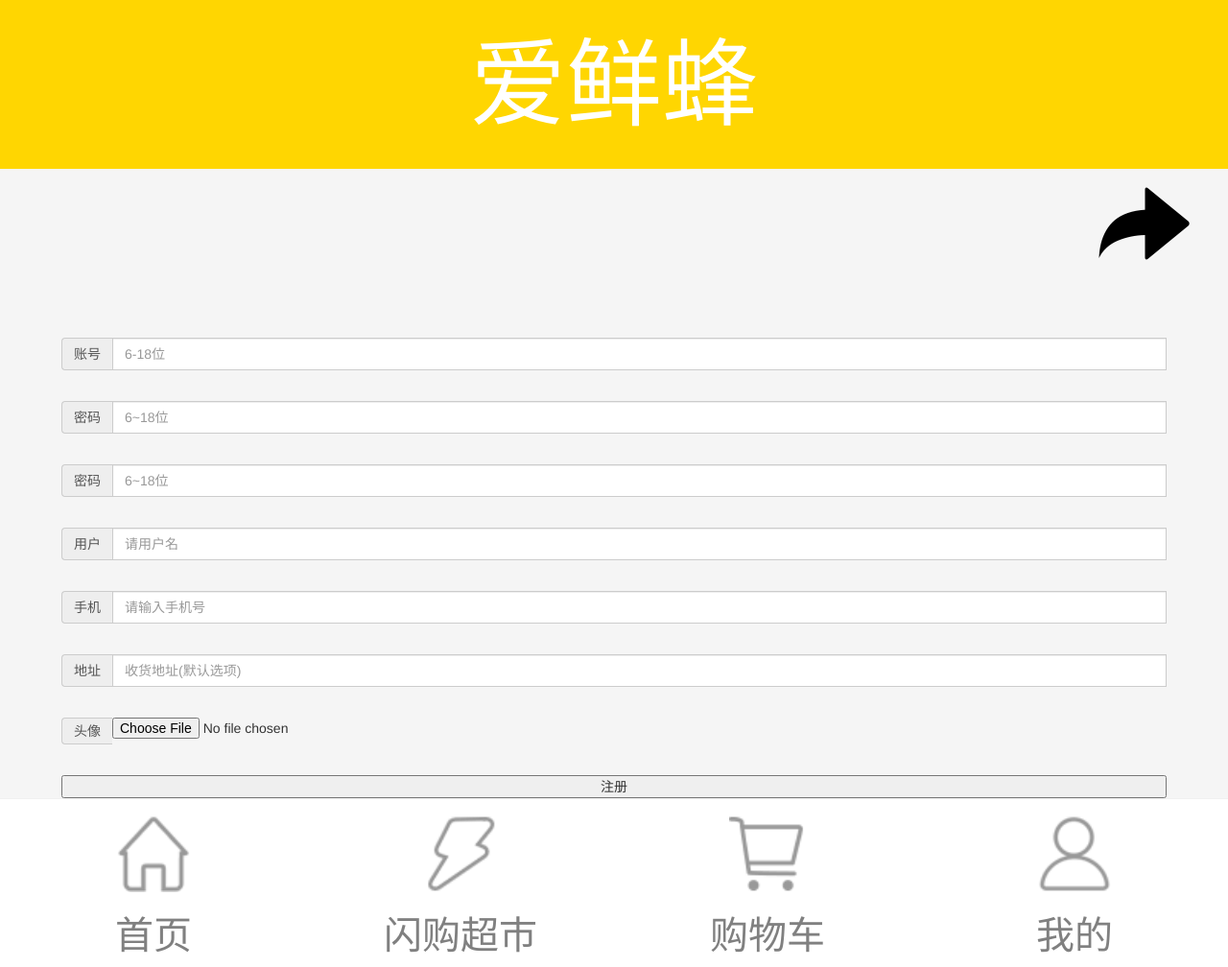
After one commit to peihengzhuo/AXF, a Django app: page /registe/ in a window 1280 px wide. The commit adds this page. Shown: the whole page at 96% size. Run offline with Django 3.2, Linux system fonts and the light colour scheme; some libraries are stand-ins or nearby versions.

Commit message:
登录注册基本完成

```diff
--- a/AXF/settings.py
+++ b/AXF/settings.py
@@ -127,3 +127,5 @@ STATIC_URL = '/static/'
 STATICFILES_DIRS = [
     os.path.join(BASE_DIR, 'static')
 ]
+
+MEDIA_ROOT = os.path.join(BASE_DIR, 'static/uploads')
--- a/axf/urls.py
+++ b/axf/urls.py
@@ -8,4 +8,9 @@ urlpatterns = [
     url(r'^market/(\d+)/(\d+)/(\d+)/$', views.market, name='market'),
     url(r'^cart/$', views.cart, name='cart'),
     url(r'^mine/$', views.mine, name='mine'),
+
+    url(r'^registe/$', views.registe, name='registe'),
+    url(r'^checkaccount/$', views.checkaccount, name='checkaccount'),
+    url(r'^logout/$', views.logout, name='logout'),
+    url(r'^login/$', views.login, name='login'),
 ]
--- a/axf/views.py
+++ b/axf/views.py
@@ -1,7 +1,13 @@
-from django.shortcuts import render
+import hashlib
+import os
+import uuid
+
+from django.http import HttpResponse, JsonResponse
+from django.shortcuts import render, redirect
 
 # Create your views here.
-from axf.models import Wheel, Nav, Mustbuy, Shop, MainShow, Foodtypes, Goods
+from AXF import settings
+from axf.models import Wheel, Nav, Mustbuy, Shop, MainShow, Foodtypes, Goods, User
 
 
 def home(request):
@@ -79,4 +85,97 @@ def cart(request):
 
 
 def mine(request):
-    return render(request, 'mine/mine.html')
+    token = request.session.get('token')
+
+    responseData = {}
+
+    if token:
+        user = User.objects.get(token=token)
+        responseData['name'] = user.name
+        responseData['rank'] = user.rank
+        responseData['img'] = '/static/uploads/' + user.img
+        responseData['isLogin'] = 1
+    else:
+        responseData['name'] = '未登录'
+        responseData['rank'] = '暂无等级'
+        responseData['img'] = '/static/uploads/axf.png'
+    return render(request, 'mine/mine.html', context=responseData)
+
+
+def genarate_password(param):
+    sha = hashlib.sha256()
+    sha.update(param.encode('utf-8'))
+    return sha.hexdigest()
+
+
+def registe(request):
+
+    if request.method == 'GET':
+        return render(request, 'mine/registe.html')
+    elif request.method == 'POST':
+
+        user = User()
+        user.account = request.POST.get('account')
+        user.password = genarate_password(request.POST.get('password'))
+        user.name = request.POST.get('name')
+        user.phone = request.POST.get('phone')
+        user.addr = request.POST.get('addr')
+        # user.img = 'axf.png'
+
+        imgName = user.account + '.png'
+        imagePath = os.path.join(settings.MEDIA_ROOT, imgName)
+        file = request.FILES.get('icon')
+        with open(imagePath, 'wb') as fp:
+            for data in file.chunks():
+                fp.write(data)
+        user.img = imgName
+
+        user.token = str(uuid.uuid5(uuid.uuid4(), 'register'))
+
+        user.save()
+        request.session['token'] = user.token
+
+        return redirect('axf:mine')
+
+
+def checkaccount(request):
+    account = request.GET.get('account')
+
+    responseData = {
+        'msg': '账号可用',
+        'status': 1  # 1标识可用，-1标识不可用
+    }
+
+    try:
+        user = User.objects.get(account=account)
+        responseData['msg'] = '账号已存在'
+        responseData['status'] = -1
+        return JsonResponse(responseData)
+    except:
+        return JsonResponse(responseData)
+
+
+def logout(request):
+    request.session.flush()
+    return redirect('axf:mine')
+
+
+def login(request):
+    if request.method == 'GET':
+        return render(request, 'mine/login.html')
+    elif request.method == 'POST':
+        account = request.POST.get('account')
+        password = request.POST.get('password')
+
+        try:
+            user = User.objects.get(account=account)
+            if user.password == genarate_password(password):
+                user.token = str(uuid.uuid5(uuid.uuid4(), 'login'))
+                user.save()
+                request.session['token'] = user.token
+                return  redirect('axf:mine')
+
+            else:
+                return render(request, 'mine/login.html', context={'passwderr': '密码错误!'})
+        except:
+            return render(request, 'mine/login.html', context={'accounterr': '账号不存在!'})
--- a/static/mine/css/mine.css
+++ b/static/mine/css/mine.css
@@ -39,8 +39,8 @@ footer .mine dd {
 .mine .user-wrapper .user-content .register{
     position: absolute;
     right: 0.8rem;
-    bottom: 0.8rem;
-    font-size: 2rem;
+    bottom: 1.5rem;
+    font-size: 1.8rem;
     font-weight: 700;
     color: white;
 }
@@ -78,12 +78,14 @@ footer .mine dd {
 
 .mine .other section ul{
     display: flex;
+    margin-bottom: 0;
 }
 .mine .other section ul li{
     width: 25%;
 }
 .mine .other section ul li dl{
     text-align: center;
+    margin-bottom: 0;
 }
 .mine .other section ul li dl dt{
     width:100%;
--- /dev/null
+++ b/static/mine/css/registe.css
@@ -0,0 +1,36 @@
+.register{
+    /*width: 100%;*/
+    height: 100%;
+    position: absolute;
+    background: whitesmoke;
+}
+.register form{
+    padding: 0 1rem;
+}
+.register form .input-group{
+    margin: 0.5rem 0;
+}
+.error{
+    margin-left:2rem;
+    font-size: 0.8rem;
+    color: #e62e2e;
+    display: none;
+}
+
+#subButton {
+    width: 100%;
+}
+
+.register .back{
+    text-align: right;
+    margin-right: 0.6rem;
+    margin-top: 0.1rem;
+}
+.register .back a{
+    font-size: 1.5rem;
+}
+
+.register i{
+    color: red;
+    font-size: 0.8rem;
+}
--- /dev/null
+++ b/static/mine/js/mine.js
@@ -0,0 +1,3 @@
+$(function () {
+  $('.mine').width(innerWidth)
+})
--- /dev/null
+++ b/static/mine/js/registe.js
@@ -0,0 +1,92 @@
+$(function () {
+    $('.register').width(innerWidth)
+        //账号
+    $('#account input').blur(function () {
+        if ($(this).val()=='') return
+
+        var reg = /^[a-zA-Z][a-zA-Z0-9]{4,15}$/
+
+        if (reg.test($(this).val())){
+
+            $.get('/checkaccount/', {'account':$(this).val()},function (response) {
+                console.log(response)
+                if (response.status == 1){  // 可用
+                    $('#account i').html('')
+                    $('#account').removeClass('has-error').addClass('has-success')
+                    $('#account span').removeClass('glyphicon-remove').addClass('glyphicon-ok')
+                } else {    // 不可用
+                    $('#account i').html(response.msg)
+                    $('#account').removeClass('has-success').addClass('has-error')
+                    $('#account span').removeClass('glyphicon-ok').addClass('glyphicon-remove')
+                }
+})
+
+        } else {
+            $('#account i').html('字母开头，5-16位，只包含数字字母')
+            $('#account').removeClass('has-success').addClass('has-error')
+            $('#account span').removeClass('glyphicon-ok').addClass('glyphicon-remove')
+        }
+    })
+        //密码
+    $('#password input').blur(function () {
+        if ($(this).val()=='') return
+        var reg = /^(?=.*\d)(?=.*[a-z])(?=.*[A-Z]).{6,18}$/
+
+        if (reg.test($(this).val())){
+            $('#password i').html('')
+            $('#password').removeClass('has-error').addClass('has-success')
+            $('#password span').removeClass('glyphicon-remove').addClass('glyphicon-ok')
+        } else {
+            $('#password i').html('密码有6-18位,必须包含大小写字母和数字的组合,可以使用特殊字符')
+            $('#password').removeClass('has-success').addClass('has-error')
+            $('#password span').removeClass('glyphicon-ok').addClass('glyphicon-remove')
+        }
+    })
+
+        // 确认密码
+     $('#passwd input').blur(function () {
+        if ($(this).val() =='') return
+        var reg = /^(?=.*\d)(?=.*[a-z])(?=.*[A-Z]).{6,18}$/
+
+        if ($(this).val() == $('#password input').val()){
+            $('#passwd i').html('')
+            $('#passwd').removeClass('has-error').addClass('has-success')
+            $('#passwd span').removeClass('glyphicon-remove').addClass('glyphicon-ok')
+        } else {
+            $('#passwd i').html('前后密码不一致')
+            $('#passwd').removeClass('has-success').addClass('has-error')
+            $('#passwd span').removeClass('glyphicon-ok').addClass('glyphicon-remove')
+        }
+    })
+        // 用户名
+    $('#name input').blur(function () {
+        if ($(this).val() =='') return
+        $('#name').removeClass('has-error').addClass('has-success')
+        $('#name span').removeClass('glyphicon-remove').addClass('glyphicon-ok')
+
+    })
+
+    // 电话
+    $('#phone input').blur(function () {
+        if ($(this).val()=='') return
+        var reg = /^(13[0-9]|14[5|7]|15[0|1|2|3|5|6|7|8|9]|18[0|1|2|3|5|6|7|8|9])\d{8}$/
+
+        if (reg.test($(this).val())){
+            $('#phone i').html('')
+            $('#phone').removeClass('has-error').addClass('has-success')
+            $('#phone span').removeClass('glyphicon-remove').addClass('glyphicon-ok')
+        } else {
+            $('#phone i').html('请输入正确的手机号')
+            $('#phone').removeClass('has-success').addClass('has-error')
+            $('#phone span').removeClass('glyphicon-ok').addClass('glyphicon-remove')
+        }
+    })
+
+    // 地址
+    $('#addr input').blur(function () {
+        if ($(this).val() =='') return
+        $('#addr').removeClass('has-error').addClass('has-success')
+        $('#addr span').removeClass('glyphicon-remove').addClass('glyphicon-ok')
+
+    })
+})
--- /dev/null
+++ b/templates/mine/registe.html
@@ -0,0 +1,88 @@
+{% extends 'base/base.html' %}
+{% load static %}
+
+{% block extcss %}
+    <link rel="stylesheet" href="{% static 'mine/css/registe.css' %}">
+{% endblock %}
+{% block extjs %}
+    <script src="{% static 'mine/js/registe.js' %}"></script>
+{% endblock %}
+
+{% block title %}
+    爱鲜蜂 | 注册
+{% endblock %}
+
+{% block content %}
+    <div class="register">
+        <div class="back">
+            <a href="{% url 'axf:mine' %}">
+                <span class="glyphicon glyphicon-share-alt"></span>
+            </a>
+        </div>
+
+        <form action="{% url 'axf:registe' %}" method="post" enctype="multipart/form-data">
+            {% csrf_token  %}
+            <div class="form-group" id="account">
+                <div class="input-group" >
+                    <div class="input-group-addon">账号</div>
+                    <input type="text" class="form-control" placeholder="6-18位" name="account" required="required">
+                    <span class="glyphicon form-control-feedback" aria-hidden="true"></span>
+                </div>
+                <i></i>
+            </div>
+
+             <div class="form-group" id="password">
+                <div class="input-group">
+                    <div class="input-group-addon">密码</div>
+                    <input type="password" class="form-control" placeholder="6~18位" name="password" required="required">
+                    <span class="glyphicon form-control-feedback" aria-hidden="true"></span>
+                </div>
+                 <i></i>
+            </div>
+
+             <div class="form-group" id="passwd">
+                <div class="input-group">
+                    <div class="input-group-addon">密码</div>
+                    <input type="password" class="form-control" placeholder="6~18位" name="passwd" required="required">
+                    <span class="glyphicon form-control-feedback" aria-hidden="true"></span>
+                </div>
+                 <i></i>
+            </div>
+
+            <div class="form-group" id="name">
+                <div class="input-group">
+                    <div class="input-group-addon">用户</div>
+                    <input type="text" class="form-control" placeholder="请用户名" name="name" required="required">
+                    <span class="glyphicon form-control-feedback" aria-hidden="true"></span>
+                </div>
+                 <i></i>
+            </div>
+
+             <div class="form-group" id="phone">
+                <div class="input-group">
+                    <div class="input-group-addon">手机</div>
+                    <input type="text" class="form-control" placeholder="请输入手机号" name="phone" required="required">
+                    <span class="glyphicon form-control-feedback" aria-hidden="true"></span>
+                </div>
+                 <i></i>
+            </div>
+
+            <div class="form-group" id="addr">
+                <div class="input-group">
+                    <div class="input-group-addon">地址</div>
+                    <input type="text" class="form-control" placeholder="收货地址(默认选项)" name="addr" required="required">
+                    <span class="glyphicon form-control-feedback" aria-hidden="true"></span>
+                </div>
+            </div>
+
+            <div class="form-group">
+                <div class="input-group">
+                    <div class="input-group-addon">头像</div>
+                    <input type="file"  name="icon">
+                </div>
+            </div>
+
+            <input type="submit" id="subButton" value="注册">
+        </form>
+    </div>
+{% endblock %}
```
Also changed, not shown: axf/models.py (+15 -0 lines), static/mine/css/login.css (added, +29 -0 lines), static/mine/js/login.js (added, +69 -0 lines), templates/mine/login.html (added, +50 -0 lines), templates/mine/mine.html (+126 -1 lines), axf/migrations/0003_user.py (added), static/uploads/ETcon2.png (added), static/uploads/ETcon3.png (added), static/uploads/ETcon4.png (added), static/uploads/Qwe123.png (added), static/uploads/axf.png (added), static/uploads/uu.png (added).
